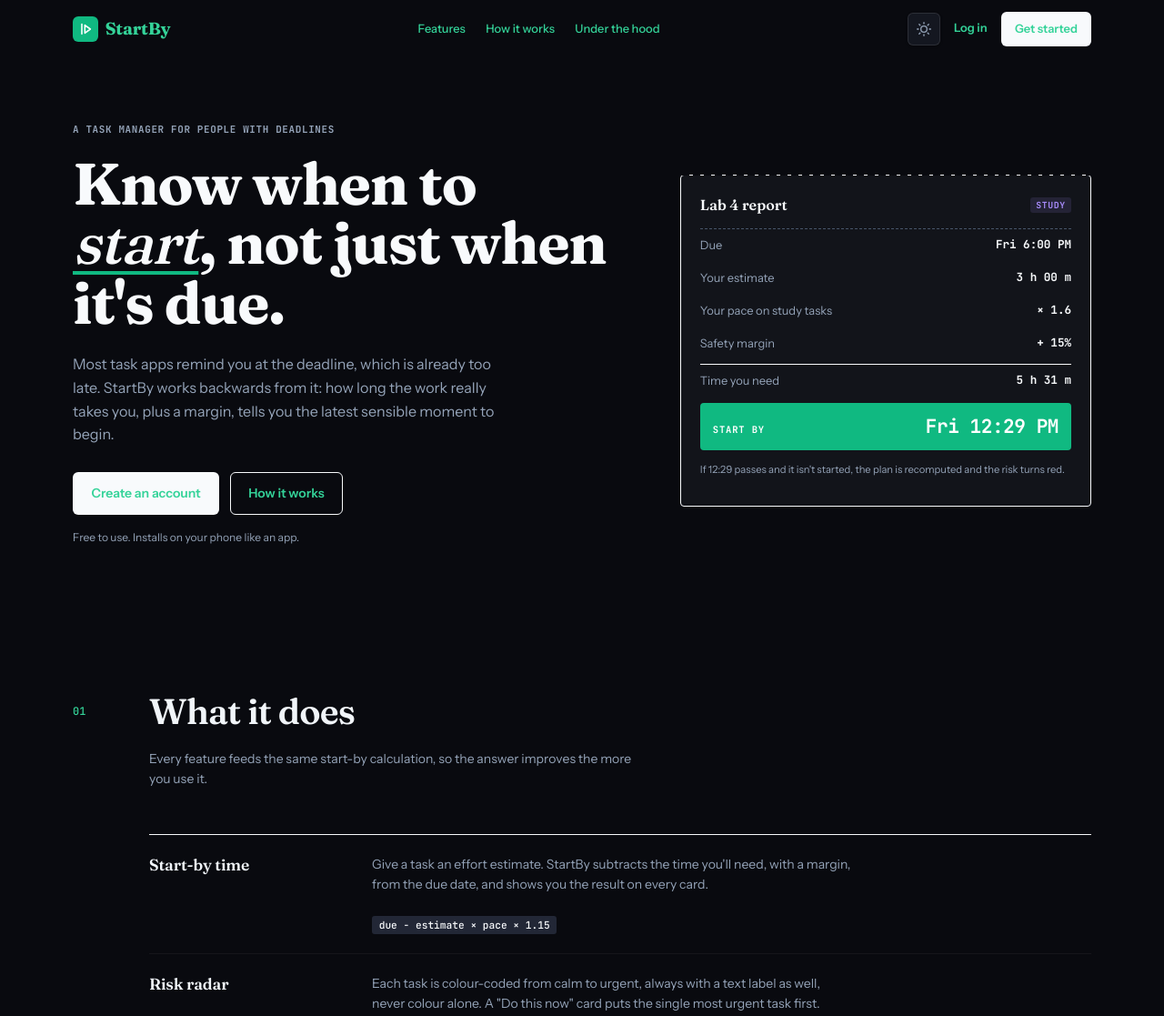
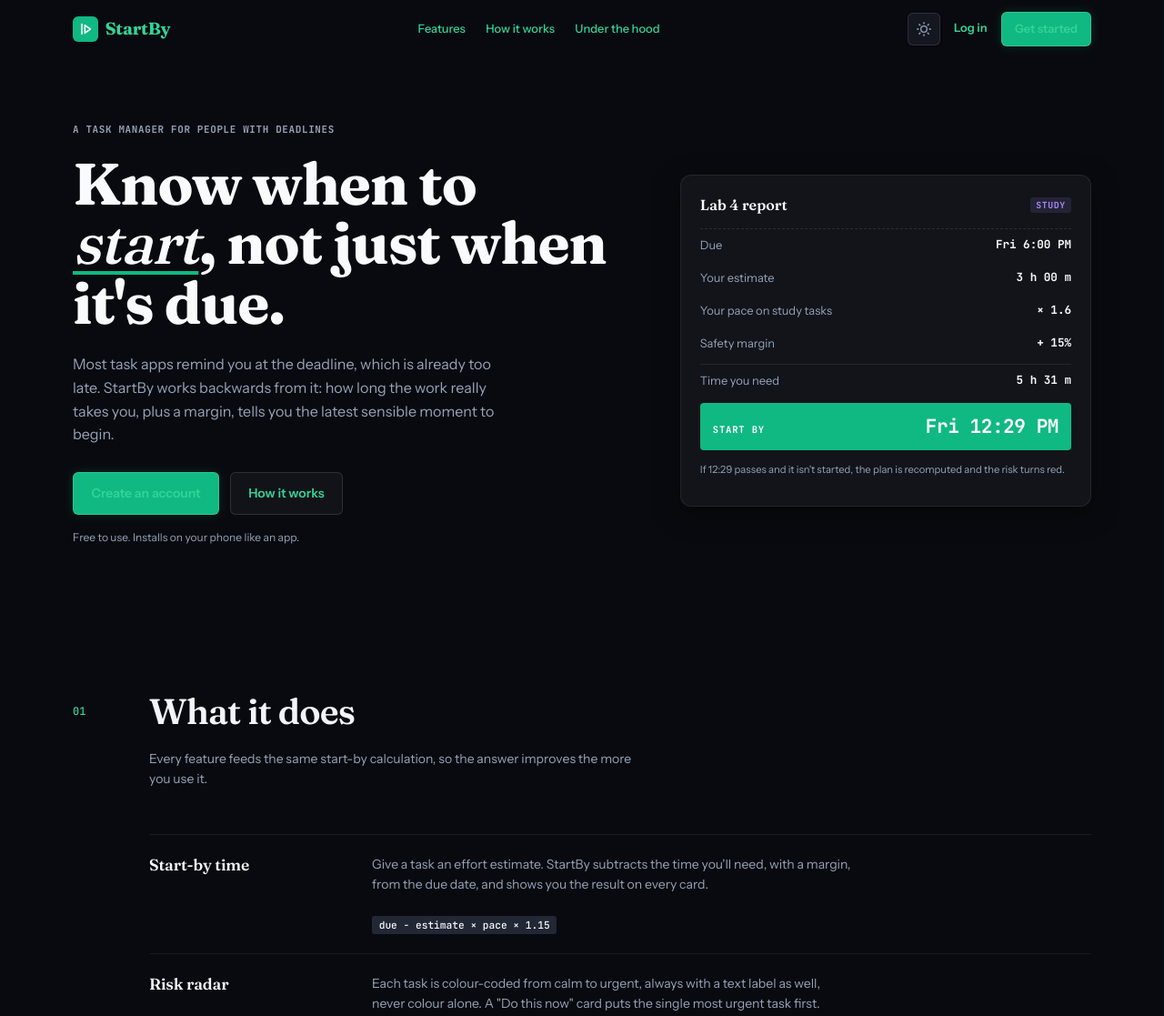
Before and after one commit to hemanthkumargt/StartBy, a Flask app: page /welcome in a window 1280 px wide. Shown: the top 1117 px of the page at 91% size. Run offline with Flask 3, Linux system fonts and the light colour scheme; parts of the project's set-up code (start-up, migrations or seed data) failed here and were passed over; some libraries are stand-ins or nearby versions.

Commit message:
style: fix landing page dark theme CTA card and solid buttons

```diff
--- a/app/static/css/landing.css
+++ b/app/static/css/landing.css
@@ -161,3 +161,129 @@
   .lp *, .lp *::before, .lp *::after { transition: none !important; }
   .js .lp-reveal { opacity: 1; }
 }
+
+/* ============================================================
+   DARK MODE ENHANCEMENTS (Modern Obsidian & Emerald Theme)
+   ============================================================ */
+[data-theme="dark"] .lp {
+  background-color: #090a0f !important;
+  color: #f8fafc !important;
+}
+
+[data-theme="dark"] .lp-nav {
+  background: #090a0f !important;
+}
+
+[data-theme="dark"] .lp-nav.is-stuck {
+  background: rgba(9, 10, 15, 0.88) !important;
+  backdrop-filter: blur(12px) !important;
+  -webkit-backdrop-filter: blur(12px) !important;
+  border-bottom: 1px solid rgba(255, 255, 255, 0.06) !important;
+}
+
+[data-theme="dark"] .lp-btn--solid {
+  background: #10b981 !important;
+  color: #042f20 !important;
+  font-weight: 600 !important;
+  border: 1px solid rgba(255, 255, 255, 0.15) !important;
+  box-shadow: 0 1px 3px rgba(0, 0, 0, 0.3), 0 0 12px rgba(16, 185, 129, 0.20) !important;
+}
+
+[data-theme="dark"] .lp-btn--solid:hover {
+  background: #059669 !important;
+  color: #ffffff !important;
+  border-color: rgba(255, 255, 255, 0.25) !important;
+  box-shadow: 0 4px 16px rgba(16, 185, 129, 0.35) !important;
+  transform: translateY(-1px) !important;
+}
+
+[data-theme="dark"] .lp-btn--line {
+  border-color: rgba(255, 255, 255, 0.12) !important;
+  color: #cbd5e1 !important;
+  background: rgba(255, 255, 255, 0.04) !important;
+}
+
+[data-theme="dark"] .lp-btn--line:hover {
+  background: rgba(255, 255, 255, 0.08) !important;
+  border-color: rgba(255, 255, 255, 0.22) !important;
+  color: #ffffff !important;
+}
+
+[data-theme="dark"] .lp-slip {
+  background: #12141a !important;
+  border: 1px solid rgba(255, 255, 255, 0.08) !important;
+  border-radius: 12px !important;
+  box-shadow: 0 8px 30px rgba(0, 0, 0, 0.35) !important;
+}
+
+[data-theme="dark"] .lp-slip::before {
+  display: none !important;
+}
+
+[data-theme="dark"] .lp-slip__head {
+  border-bottom: 1px dashed rgba(255, 255, 255, 0.10) !important;
+}
+
+[data-theme="dark"] .lp-slip__rule {
+  border-top: 1px solid rgba(255, 255, 255, 0.08) !important;
+}
+
+[data-theme="dark"] .lp-calc {
+  background: #12141a !important;
+  border: 1px solid rgba(255, 255, 255, 0.08) !important;
+  border-radius: 12px !important;
+  box-shadow: 0 4px 20px rgba(0, 0, 0, 0.25) !important;
+}
+
+[data-theme="dark"] .lp-calc__result {
+  border: 1px dashed rgba(255, 255, 255, 0.12) !important;
+  background: #0b0c10 !important;
+}
+
+[data-theme="dark"] .lp-calc input[type="range"] {
+  background: rgba(255, 255, 255, 0.15) !important;
+}
+
+[data-theme="dark"] .lp-list {
+  border-top: 1px solid rgba(255, 255, 255, 0.08) !important;
+}
+
+[data-theme="dark"] .lp-list li {
+  border-bottom: 1px solid rgba(255, 255, 255, 0.06) !important;
+}
+
+[data-theme="dark"] .lp-steps li {
+  border-top: 1px solid rgba(255, 255, 255, 0.08) !important;
+}
+
+[data-theme="dark"] .lp-principles li {
+  border-top: 1px solid rgba(255, 255, 255, 0.08) !important;
+}
+
+[data-theme="dark"] .lp-cta {
+  background: #12141a !important;
+  border: 1px solid rgba(255, 255, 255, 0.08) !important;
+  border-radius: 12px !important;
+  box-shadow: 0 10px 40px rgba(0, 0, 0, 0.45) !important;
+  color: #f8fafc !important;
+}
+
+[data-theme="dark"] .lp-cta h2 {
+  color: #f8fafc !important;
+}
+
+[data-theme="dark"] .lp-cta p {
+  color: #94a3b8 !important;
+}
+
+[data-theme="dark"] .lp-btn--ghost-inv {
+  border: 1px solid rgba(255, 255, 255, 0.15) !important;
+  color: #cbd5e1 !important;
+  background: rgba(255, 255, 255, 0.04) !important;
+}
+
+[data-theme="dark"] .lp-btn--ghost-inv:hover {
+  background: rgba(255, 255, 255, 0.09) !important;
+  border-color: rgba(255, 255, 255, 0.25) !important;
+  color: #ffffff !important;
+}
```
